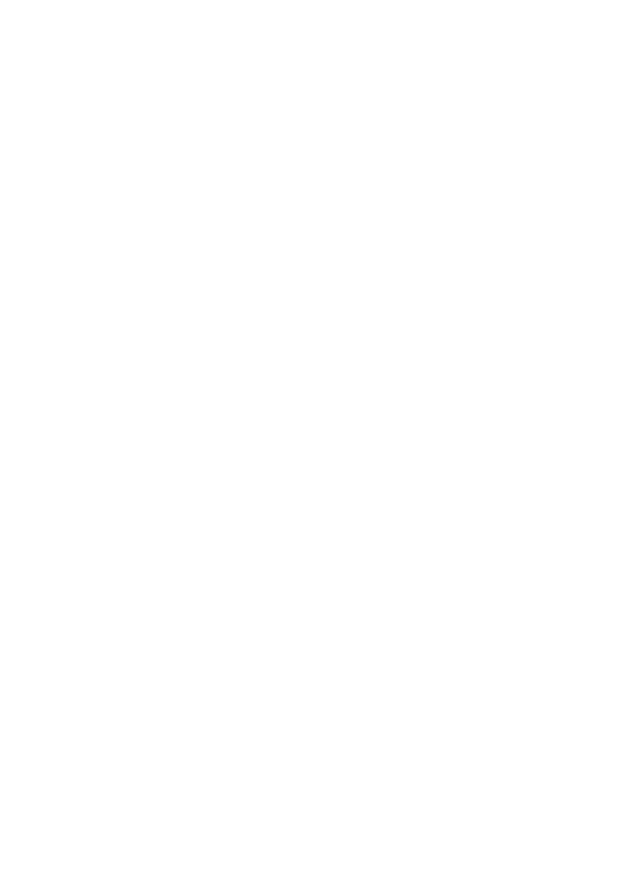
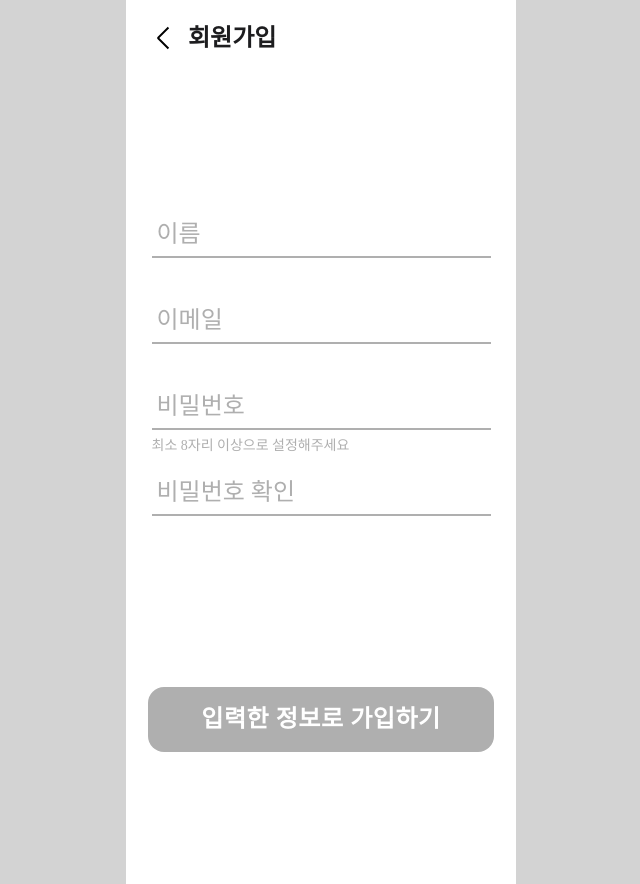
Before and after one commit to Likelion-Inha-10/Duckku-fe, a React (Create React App) app: page /sign-up in a window 1280 px wide. Before the commit this address had no page. Shown: the whole page, without its empty margins (319-959 px from the left). Before the commit the page ends 800 px from the top, so only its background shows below. Built offline with nearby package versions, Linux system fonts and the light colour scheme; a web font is replaced by a local one.

Commit message:
feat: SignUp 페이지 추가

```diff
--- /dev/null
+++ b/src/pages/SignUp/index.jsx
@@ -0,0 +1,186 @@
+import { toBePartiallyChecked } from "@testing-library/jest-dom/dist/matchers";
+import React, { useState, useEffect } from "react";
+import { useNavigate } from "react-router-dom";
+import styled from "styled-components";
+import Button from "../../duckku-ui/Button";
+import Header from "../../duckku-ui/Header";
+import Input from "../../duckku-ui/Input";
+import Layout from "../../duckku-ui/Layout";
+import Margin from "../../duckku-ui/Margin";
+import Typography from "../../duckku-ui/Typography";
+const InputWrapper = styled.div`
+  ${(props) => props.theme.flex.flexCenterColumn};
+  align-items: flex-start;
+  gap: 6vh;
+`;
+const SubText = styled.div`
+  height: 38px;
+`;
+
+const ButtonWrapper = styled.div`
+  ${(props) => props.theme.flex.flexCenterColumn};
+  gap: 18px;
+  margin-bottom: 112px;
+`;
+
+const Wrapper = styled.div`
+  ${(props) => props.theme.flex.flexCenterColumn};
+  width: 100%;
+  height: 100%;
+  min-height: 844px;
+  justify-content: space-between;
+`;
+
+const SignUp = () => {
+  const [user, setUser] = useState({ name: "", email: "", pw: "", pw2: "" });
+  const [alert, setAlert] = useState({
+    email: true,
+    pw: true,
+    pw2: true,
+  });
+  const [colors, setColors] = useState({
+    name: "gray",
+    email: "gray",
+    pw: "gray",
+    pw2: "gray",
+    submitButton: "gray",
+  });
+
+  //회원가입 버튼 색 바꾸는거
+  useEffect(() => {
+    for (var key of Object.keys(user)) {
+      if (user[key] === "") {
+        return;
+      }
+    }
+    setColors({ ...colors, submitButton: "main" });
+  }, [user]);
+
+  //밑줄 색 바꾸는거, user에 값 저장하는거, 유효성검사
+  const onChange = (e) => {
+    const { value, name } = e.target;
+    setUser({ ...user, [name]: value });
+
+    if (name === "email") {
+      const emailRegex =
+        /^[0-9a-zA-Z]([-_\.]?[0-9a-zA-Z])*@[0-9a-zA-Z]([-_\.]?[0-9a-zA-Z])*\.[a-zA-Z]{2,3}$/i;
+      if (emailRegex.test(e.target.value)) setAlert({ ...alert, [name]: true });
+      else setAlert({ ...alert, [name]: false });
+      setUser({ ...user, email: e.target.value });
+    }
+
+    if (name === "pw") {
+      if (value.length < 8) setAlert({ ...alert, [name]: false });
+      else setAlert({ ...alert, [name]: true });
+      setUser({ ...user, [name]: value });
+    }
+    if (name === "pw2") {
+      if (user.pw !== value) setAlert({ ...alert, [name]: false });
+      else setAlert({ ...alert, [name]: true });
+    }
+
+    if (value !== "") {
+      setColors({ ...colors, [name]: "purple" });
+    } else {
+      setColors({ ...colors, [name]: "gray" });
+    }
+  };
+
+  const submit = () => {
+    //조건 확인
+    for (var key of Object.keys(alert)) {
+      if (alert[key] === false) {
+        return console.log("조건 확인해!");
+      }
+    }
+    //다 입력 되었는지 확인
+    for (var key of Object.keys(user)) {
+      if (user[key] === "") {
+        return console.log("다 입력해!!");
+      }
+    }
+    //가입 성공했다는 토스트와 페이지 이동
+    console.log("성공!");
+  };
+
+  return (
+    <Layout>
+      <Wrapper>
+        <Header back title="회원가입" />
+
+        <InputWrapper>
+          <Input
+            borderColor={colors.name}
+            value={user.name}
+            onChange={onChange}
+            name="name"
+            placeholder="이름"
+          />
+          <SubText>
+            <Input
+              borderColor={colors.email}
+              name="email"
+              placeholder="이메일"
+              value={user.email}
+              onChange={onChange}
+            />
+            <Margin height="5" />
+            <Typography
+              style={{ visibility: `${alert.email ? "hidden" : "visible"}` }}
+              fontSize="14"
+              color="red"
+              fontWeight="400"
+            >
+              메일 양식을 맞춰주세요
+            </Typography>
+          </SubText>
+          <SubText>
+            <Input
+              borderColor={colors.pw}
+              name="pw"
+              placeholder="비밀번호"
+              type="password"
+              value={user.pw}
+              onChange={onChange}
+            />
+            <Margin height="5" />
+            <Typography
+              fontSize="14"
+              color={`${alert.pw ? "gray" : "red"}`}
+              fontWeight="400"
+            >
+              최소 8자리 이상으로 설정해주세요
+            </Typography>
+          </SubText>
+          <SubText>
+            <Input
+              borderColor={colors.pw2}
+              value={user.pw2}
+              onChange={onChange}
+              name="pw2"
+              placeholder="비밀번호 확인"
+              type="password"
+            />
+            <Margin height="5" />
+            <Typography
+              style={{ visibility: `${alert.pw2 ? "hidden" : "visible"}` }}
+              fontSize="14"
+              color="red"
+              fontWeight="400"
+            >
+              비밀번호가 일치하지 않습니다
+            </Typography>
+          </SubText>
+        </InputWrapper>
+
+        <ButtonWrapper>
+          <Button onClick={submit} backgroundColor={colors.submitButton}>
+            입력한 정보로 가입하기
+          </Button>
+        </ButtonWrapper>
+      </Wrapper>
+    </Layout>
+  );
+};
+
+export default SignUp;
--- a/src/routes/index.jsx
+++ b/src/routes/index.jsx
@@ -1,6 +1,7 @@
 import { BrowserRouter, Route, Routes } from "react-router-dom";
 import Intro from "../pages/Intro";
 import Login from "../pages/Login";
+import SignUp from "../pages/SignUp";
 
 // 라우트명은 kebab-case 로 작성합니다
 
@@ -9,6 +10,7 @@ const Router = () => (
     <Routes>
       <Route exact path="/" element={<Intro />} />
       <Route exact path="/login" element={<Login />} />
+      <Route exact path="/sign-up" element={<SignUp />} />
     </Routes>
   </BrowserRouter>
 );
```
